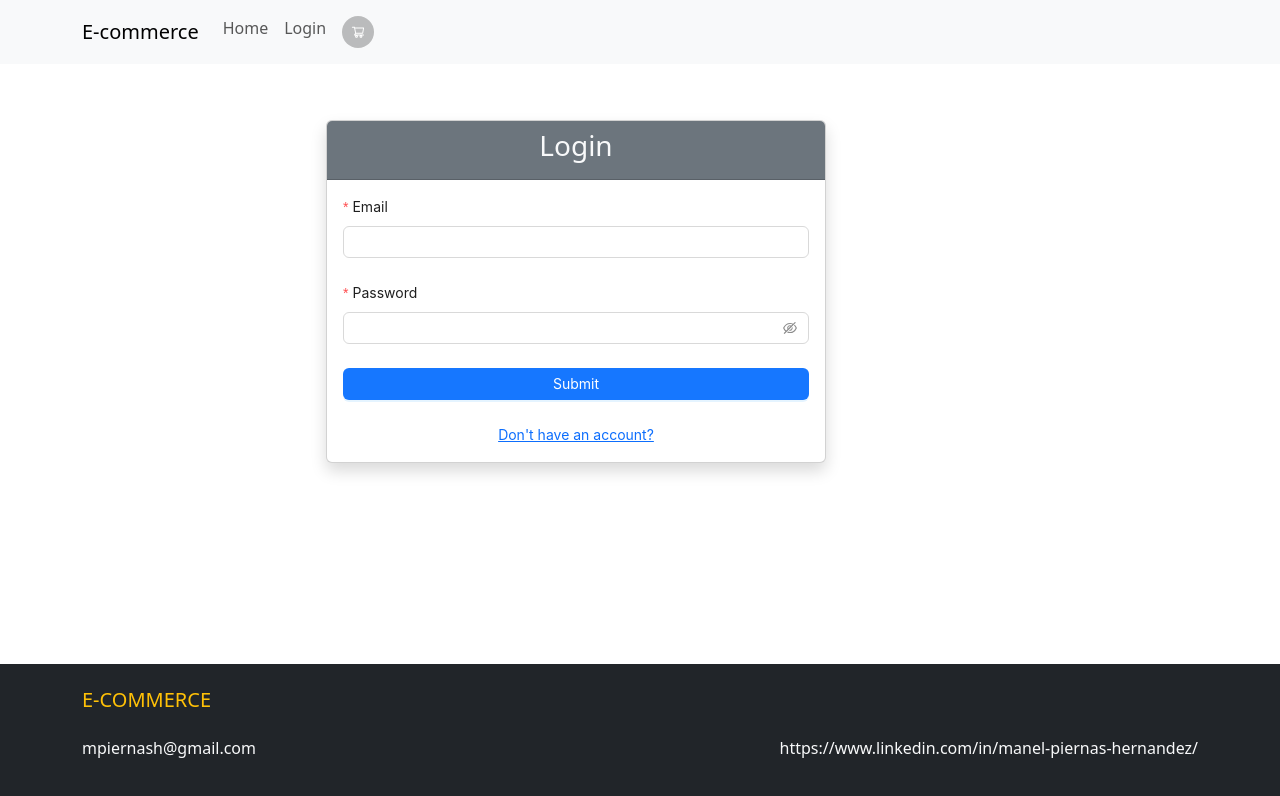
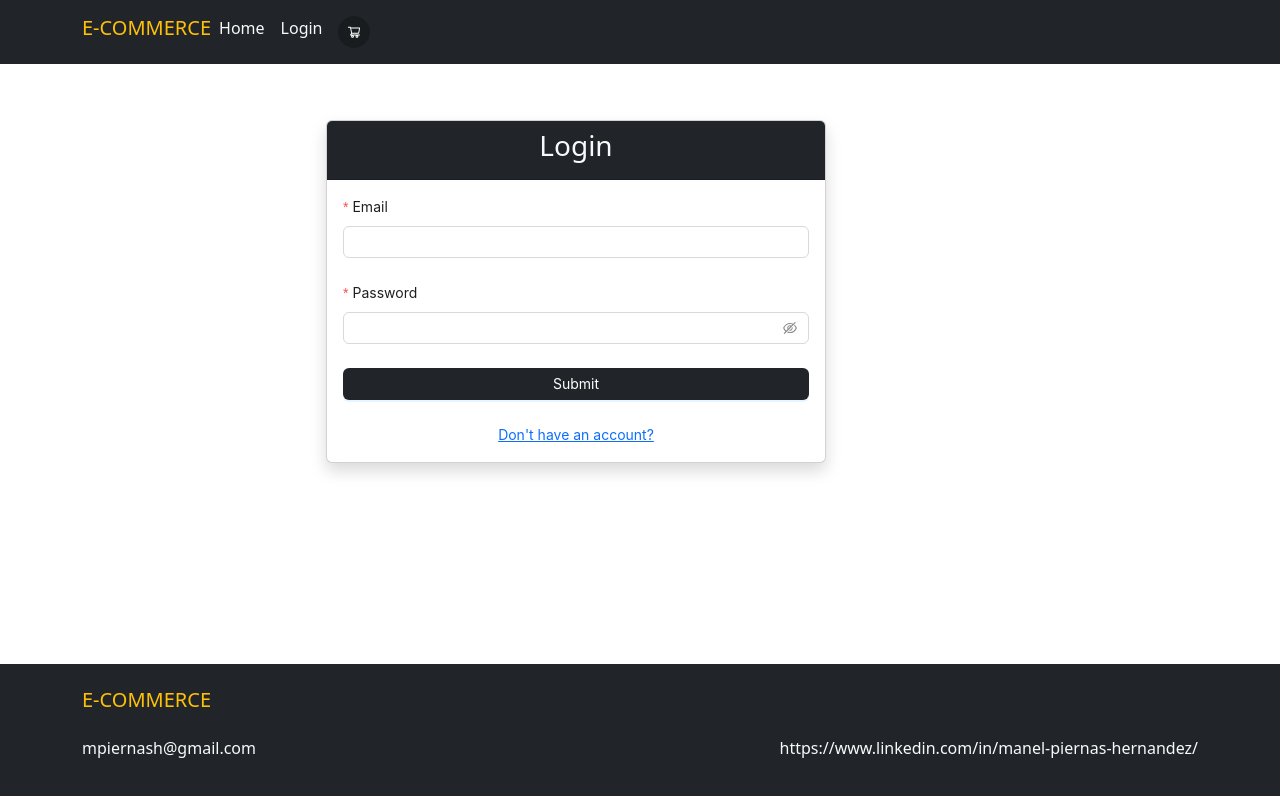
Before and after one commit to Duchicus/Proyecto_Frontend_Backend_React, a React (Vite) app: page /login in a window 1280 px wide. Shown: the top 796 px of the page. Built offline with nearby package versions, Linux system fonts and the light colour scheme.

Commit message:
general view updated

```diff
--- a/src/components/Cart/Cart.jsx
+++ b/src/components/Cart/Cart.jsx
@@ -50,11 +50,11 @@ const Cart = () => {
   }
 
   return (
-    <div className="container-fluid d-flex align-items-center min-vh-100">
+    <div className="container-fluid d-flex align-items-center min-vh-100" id='cart-card'>
       <div className="row justify-content-center w-100">
         <div className="col-md-6 mt-n5">
           <div className="card shadow">
-            <div className="card-header bg-secondary text-light text-center">
+            <div className="card-header bg-dark text-light text-center">
               <h2>Products Cart</h2>
             </div>
             <div className="card-body">
@@ -69,7 +69,7 @@ const Cart = () => {
               </div>
             </div>
             <div className='card-footer'>
-              <button onClick={buyIt}>Buy</button>
+              <button className='bg-dark text-light' onClick={buyIt}>Buy</button>
               <span>PRICE : {totalPrice()} $</span>
             </div>
           </div>
--- a/src/components/Footer/Footer.scss
+++ b/src/components/Footer/Footer.scss
@@ -7,3 +7,6 @@
     justify-content: space-between;
     align-items: center;
 }
+footer{
+    height: 17%;
+}
--- a/src/components/Header/Header.jsx
+++ b/src/components/Header/Header.jsx
@@ -21,30 +21,30 @@ const Header = () => {
   };
 
   return (
-    <nav className="navbar navbar-expand-lg navbar-light bg-light fixed-top w-100">
+    <nav className="navbar navbar-expand-lg bg-dark fixed-top">
       <div className="container">
-        <a className="navbar-brand" href="#">E-commerce</a>
-        <button className="navbar-toggler" type="button" data-bs-toggle="collapse" data-bs-target="#navbarNav" aria-controls="navbarNav" aria-expanded="false" aria-label="Toggle navigation">
+        <h5 className="text-uppercase font-weight-bold text-warning">E-commerce</h5>
+        <button className="navbar-toggler bg-light" type="button" data-bs-toggle="collapse" data-bs-target="#navbarNav" aria-controls="navbarNav" aria-expanded="false" aria-label="Toggle navigation">
           <span className="navbar-toggler-icon"></span>
         </button>
         <div className="collapse navbar-collapse" id="navbarNav">
           <ul className="navbar-nav">
             <li className="nav-item">
-              <Link className="nav-link" to="/">Home</Link>
+              <Link className="nav-link text-light" to="/">Home</Link>
             </li>
             {token ? (
               <>
                 <li className="nav-item">
-                  <Link className="nav-link" to="/profile">Profile </Link>
+                  <Link className="nav-link text-light" to="/profile">Profile </Link>
                 </li>
                 <li className="nav-item">
-                  <button className="nav-link btn btn-link" onClick={handleLogout}>Logout</button>
+                  <button className="nav-link text-light btn btn-link" onClick={handleLogout}>Logout</button>
                 </li>
               </>
             ) : (
               <>
                 <li className="nav-item">
-                  <Link className="nav-link" to="/login">Login </Link>
+                  <Link className="nav-link text-light" text-light to="/login">Login </Link>
                 </li>
               </>
             )}
--- a/src/components/Login/Login.jsx
+++ b/src/components/Login/Login.jsx
@@ -23,7 +23,7 @@ const Login = () => {
       <div className="row justify-content-center w-100">
         <div className="col-md-6">
           <div className="card shadow">
-            <div className="card-header bg-secondary text-light text-center">
+            <div className="card-header bg-dark text-light text-center">
               <h3>Login</h3>
             </div>
             <div className="card-body">
@@ -55,7 +55,7 @@ const Login = () => {
                 </Form.Item>
 
                 <Form.Item>
-                  <Button type="primary" htmlType="submit" block>
+                  <Button type="primary" className='bg-dark' htmlType="submit" block>
                     Submit
                   </Button>
                 </Form.Item>
--- a/src/components/Profile/Profile.jsx
+++ b/src/components/Profile/Profile.jsx
@@ -145,7 +145,7 @@ h78.747C231.693,100.736,232.77,106.162,232.77,111.694z"
     return (
       <div id='profile' className="container-fluid d-flex justify-content-center align-items-center mt-5 pt-5">
         <div className="card">
-          <div className="card-header bg-primary text-white text-center">
+          <div className="card-header bg-dark text-white text-center">
             <h3>User Details</h3>
           </div>
           <div className="card-body p-5">
--- a/src/components/Profile/Profile.scss
+++ b/src/components/Profile/Profile.scss
@@ -1,3 +1,5 @@
+@import '../../colors.scss';
+
 .loader {
   width: fit-content;
   height: fit-content;
@@ -100,3 +102,7 @@
     transform: translateX(-350px);
   }
 }
+
+#profile{
+  width: 100%;
+}
--- a/src/components/Register/Register.jsx
+++ b/src/components/Register/Register.jsx
@@ -21,7 +21,7 @@ const Register = () => {
       <div className="row justify-content-center w-100">
         <div className="col-md-6">
           <div className="card shadow">
-            <div className="card-header bg-secondary text-light text-center">
+            <div className="card-header bg-dark text-light text-center">
               <h3>Register</h3>
             </div>
             <div className="card-body">
@@ -53,7 +53,7 @@ const Register = () => {
                 </Form.Item>
 
                 <Form.Item>
-                  <Button type="primary" htmlType="submit" block>
+                  <Button type="primary" className='bg-dark' htmlType="submit" block>
                     Submit
                   </Button>
                 </Form.Item>
--- a/src/context/ProductsContext.jsx
+++ b/src/context/ProductsContext.jsx
@@ -15,7 +15,6 @@ export const ProductsProvider = ({ children }) => {
 
   const getProducts = async () => {
     const res = await axios.get(API_URL);
-    console.log(res);
     dispatch({
         type: "GET_PRODUCTS",
         payload: res.data,
```
